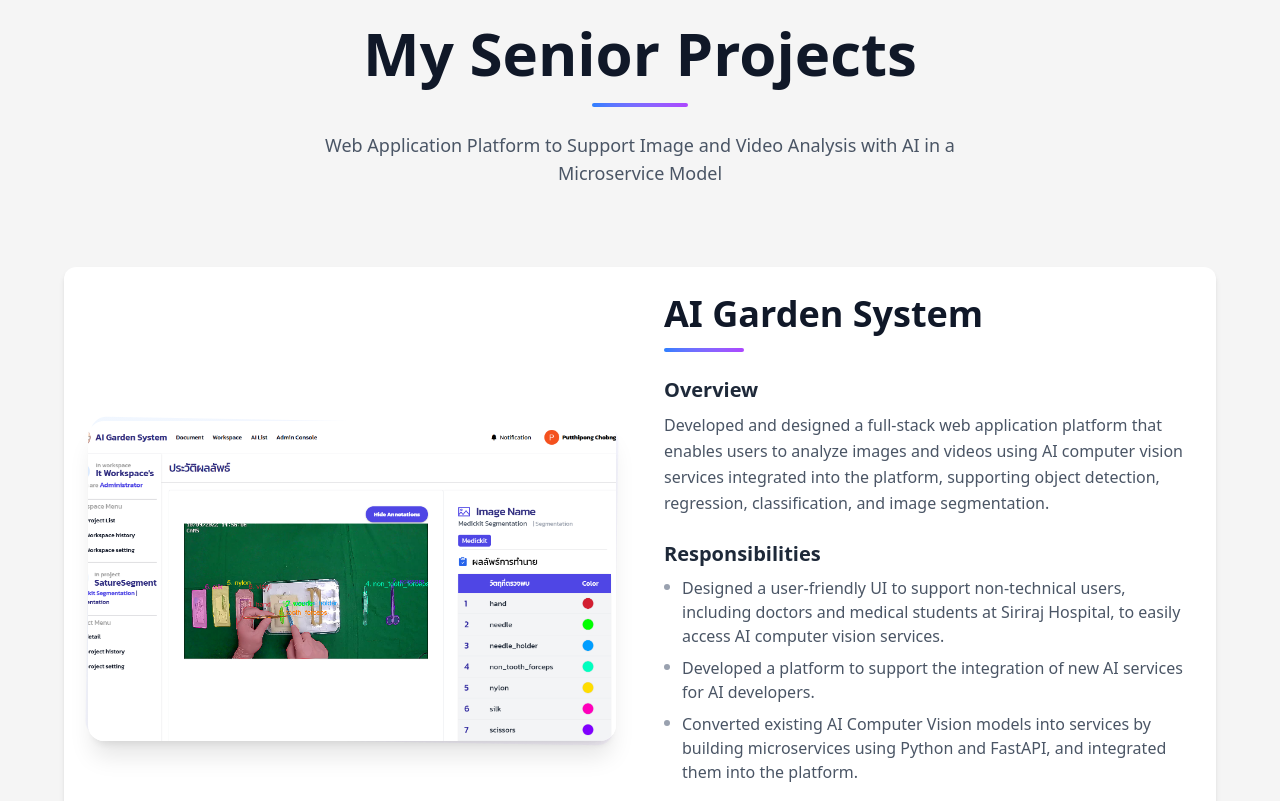
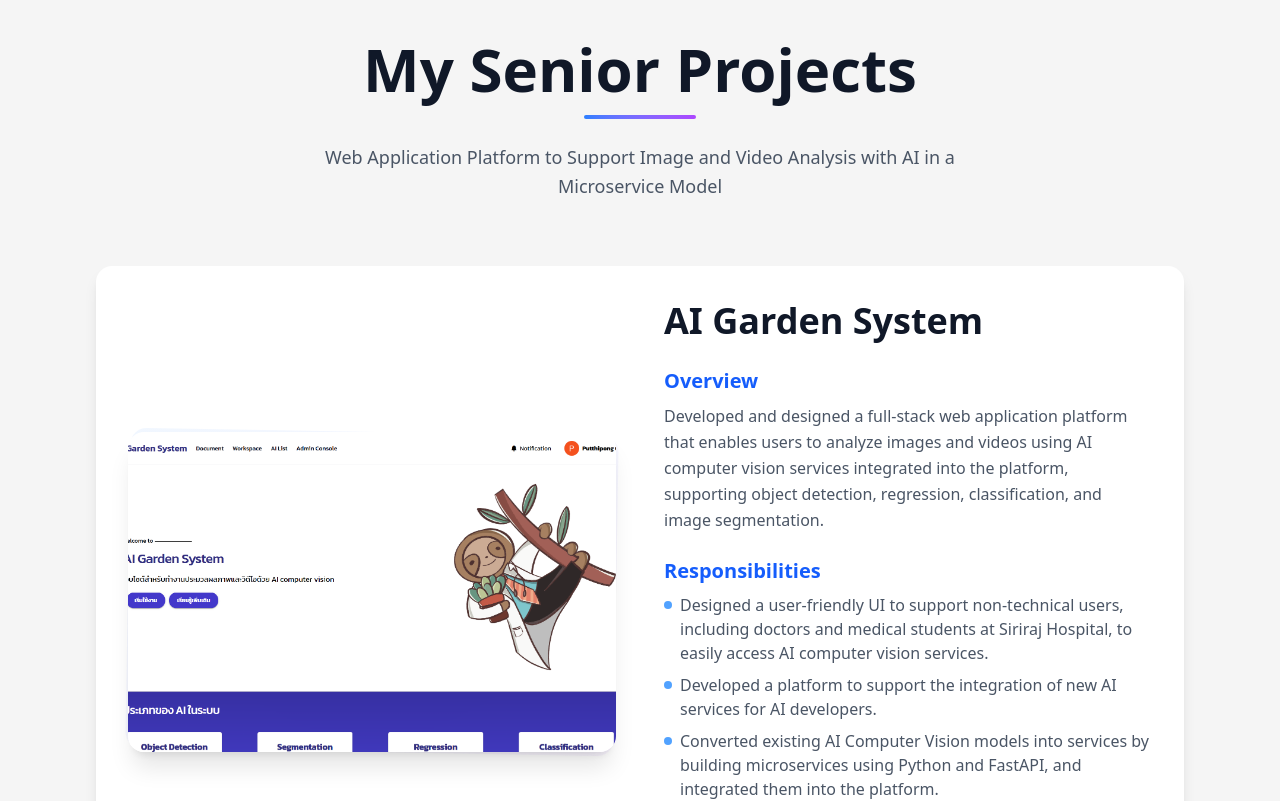
Before and after one commit to aumputthipong/my-portfolio, a Next.js app: page / in a window 1280 px wide. Shown: the part 2800-3601 px from the top of the page. Built offline with nearby package versions, Linux system fonts and the light colour scheme.

Commit message:
update:image &detail

```diff
--- a/src/app/page.tsx
+++ b/src/app/page.tsx
@@ -10,13 +10,11 @@ import Projects from '@/component/Projects'
 
 export default function Home() {
   return (
-    <main >
-
+    <main>
       <Hero/>
       <AboutMe/>
       <Projects />
       <ContactSection/>
-
     </main>
   )
 }
--- a/src/component/Project/GraduationProjects.tsx
+++ b/src/component/Project/GraduationProjects.tsx
@@ -27,24 +27,24 @@ const GraduationProjects = () => {
         "Docker",
       ],
       images: [
+        "/projects/senior/ai-web.png",
+        "/projects/senior/ai-web (9).png",
         "/projects/senior/ai-web (3).png",
         "/projects/senior/ai-web (17).png",
         "/projects/senior/ai-web (2).png",
         "/projects/senior/ai-web (19).png",
         "/projects/senior/ai-web (18).png",
         "/projects/senior/ai-web (1).png",
+        "/projects/senior/ai-web (20).png",
         "/projects/senior/ai-web (4).png",
-        "/projects/senior/ai-web.png",
-        "/projects/senior/ai-web (9).png",
+        // "/projects/senior/ai-web (8).png",
+        "/projects/senior/ai-web (7).png",
         "/projects/senior/ai-web (5).png",
         "/projects/senior/ai-web (6).png",
-        "/projects/senior/ai-web (7).png",
-        "/projects/senior/ai-web (14).png",
-        "/projects/senior/ai-web (8).png",
+        "/projects/senior/ai-web (10).png",
+        // "/projects/senior/ai-web (14).png",
         // "/projects/senior/ai-web (12).png",
         "/projects/senior/ai-web (11).png",
-        "/projects/senior/ai-web (10).png",
-        "/projects/senior/ai-web (20).png",
         // "/projects/senior/ai-web (13).png",
       ],
       github: "https://github.com/aumputthipong/AI-garden-System.git",
@@ -54,28 +54,25 @@ const GraduationProjects = () => {
   ];
 
   return (
-    <div className="max-w-6xl mx-auto  py-16   ">
+<div className="max-w-6xl mx-auto py-20 px-4 lg:px-8">
   {/* Header Section */}
-      <div className="text-center mb-20">
-        <div className="inline-block relative">
-          <h2 className="text-5xl lg:text-6xl font-bold text-gray-900 mb-4">
+  <div className="text-center mb-16">
+    <h2 className="text-5xl lg:text-6xl font-extrabold text-gray-900 dark:text-white mb-4">
       My Senior Projects
     </h2>
-          {/* Subtle underline accent */}
-          <div className="absolute -bottom-2 left-1/2 transform -translate-x-1/2 w-24 h-1 bg-gradient-to-r from-blue-500 to-purple-500 rounded-full"></div>
-        </div>
-        <p className="text-gray-600 text-lg mt-8 max-w-2xl mx-auto">
+    <div className="mx-auto w-28 h-1 bg-gradient-to-r from-blue-500 to-purple-500 rounded-full"></div>
+    <p className="mt-6 text-gray-600 dark:text-gray-300 text-lg max-w-2xl mx-auto leading-relaxed">
       Web Application Platform to Support Image and Video Analysis with AI
       in a Microservice Model
     </p>
   </div>
 
-      {/* Projects Grid/List */}
-
+  {/* Projects Grid */}
+  <div className="grid gap-12">
     {projects.map((project, index) => (
       <div
         key={project.id}
-  className="flex flex-col lg:flex-row items-center gap-12 overflow-hidden p-6 bg-white dark:bg-slate-800 rounded-xl shadow-md group transition-all"
+        className="flex flex-col lg:flex-row items-center gap-12 bg-white dark:bg-slate-800 rounded-2xl shadow-lg hover:shadow-xl transition-shadow duration-300 p-8"
       >
   {/* Project Image */}
   <div className="w-full lg:w-1/2 h-80 relative">
@@ -108,58 +105,51 @@ const GraduationProjects = () => {
     </div>
   </div>
 
-  {/* Project Info */}
    <div className="w-full lg:w-1/2 space-y-6">
           {/* Title */}
-    <div className="relative">
           <h3 className="text-3xl lg:text-4xl font-bold text-gray-900 dark:text-white leading-tight">
             {project.title}
           </h3>
-      <div className="mt-3 w-20 h-1 bg-gradient-to-r from-blue-500 to-purple-500 rounded-full" />
-    </div>
 
           {/* Overview */}
-    <div className="space-y-2">
-      <h4 className="text-xl font-semibold text-gray-800 dark:text-gray-200 flex items-center gap-2">
+          <div>
+            <h4 className="text-xl font-semibold text-blue-600 dark:text-blue-400 mb-2">
               Overview
             </h4>
-      <p className="text-gray-600 dark:text-gray-300 leading-relaxed text-base">
+            <p className="text-gray-600 dark:text-gray-300 leading-relaxed">
               {project.description}
             </p>
           </div>
 
-    {/* Objective */}
-    <div className="space-y-2">
-      <h4 className="text-xl font-semibold text-gray-800 dark:text-gray-200 flex items-center gap-2">
+          {/* Responsibilities */}
+          <div>
+            <h4 className="text-xl font-semibold text-blue-600 dark:text-blue-400 mb-2">
               Responsibilities
             </h4>
+            <ul className="space-y-2 text-gray-600 dark:text-gray-300">
               {Array.isArray(project.responsibility) ? (
-        <ul className="text-gray-600 dark:text-gray-300 text-base space-y-2">
-          {project.responsibility.map((item, i) => (
-            <li key={i} className="flex items-start gap-3">
-              <span className="w-1.5 h-1.5 bg-gray-400 rounded-full mt-2 flex-shrink-0"></span>
-              <span>{item}</span>
+                project.responsibility.map((item, i) => (
+                  <li key={i} className="flex items-start gap-2">
+                    <span className="w-2 h-2 bg-blue-400 rounded-full mt-2 flex-shrink-0"></span>
+                    {item}
                   </li>
-          ))}
+                ))
+              ) : (
+                <p>{project.responsibility}</p>
+              )}
             </ul>
-      ) : (
-        <p className="text-gray-600 dark:text-gray-300 text-base">
-          {project.responsibility}
-        </p>
-      )}
           </div>
 
           {/* Technologies */}
-    <div className="space-y-2">
-     <h4 className="text-xl font-semibold text-gray-800 dark:text-gray-200 flex items-center gap-2 ">
+          <div>
+            <h4 className="text-xl font-semibold text-blue-600 dark:text-blue-400 mb-2">
               Technology
             </h4>
             <div className="flex flex-wrap gap-2">
-
               {project.tech.map((tech, i) => (
                 <span
                   key={i}
-                            className="bg-gradient-to-r from-blue-50 to-indigo-50 text-blue-700 text-xs px-3 py-1 rounded-full border border-blue-200 font-medium"
+                  className="bg-gradient-to-r from-blue-50 to-indigo-50 dark:from-slate-700 dark:to-slate-600 text-blue-700 dark:text-blue-300 text-xs px-3 py-1 rounded-full border border-blue-200 dark:border-slate-500 font-medium"
                 >
                   {tech}
                 </span>
@@ -168,8 +158,10 @@ const GraduationProjects = () => {
           </div>
         </div>
       </div>
+    ))}
+  </div>
 
-        ))}
+
 
       {openProject !== null && (
         <ProjectModal
--- a/src/data/ProjectsData.tsx
+++ b/src/data/ProjectsData.tsx
@@ -67,25 +67,22 @@ export const projectData = [
     year: 2023,
     images: [
       "/projects/jobapp/jobapp (1).png",
-      "/projects/jobapp/jobapp (2).png",
-      "/projects/jobapp/jobapp (3).png",
+      "/projects/jobapp/jobapp (21).png",
+      "/projects/jobapp/jobapp (20).png",
+      "/projects/jobapp/jobapp (19).png",
+      "/projects/jobapp/jobapp (6).png",
+      "/projects/jobapp/jobapp (17).png",
       "/projects/jobapp/jobapp (4).png",
+      "/projects/jobapp/jobapp (11).png",
+      "/projects/jobapp/jobapp (13).png",
+      // "/projects/jobapp/jobapp (2).png",
+      // "/projects/jobapp/jobapp (12).png",
       "/projects/jobapp/jobapp (5).png",
-      "/projects/jobapp/jobapp (6).png",
-      "/projects/jobapp/jobapp (7).png",
-      "/projects/jobapp/jobapp (8).png",
-      "/projects/jobapp/jobapp (9).png",
-      "/projects/jobapp/jobapp (11).png",
-      "/projects/jobapp/jobapp (12).png",
-      "/projects/jobapp/jobapp (13).png",
+      "/projects/jobapp/jobapp (15).png",
       "/projects/jobapp/jobapp (14).png",
-      "/projects/jobapp/jobapp (15).png",
-      "/projects/jobapp/jobapp (16).png",
-      "/projects/jobapp/jobapp (17).png",
       "/projects/jobapp/jobapp (18).png",
-      "/projects/jobapp/jobapp (19).png",
-      "/projects/jobapp/jobapp (20).png",
-      "/projects/jobapp/jobapp (21).png",
+
+
     ],
     haveImage: true,
     layout: "mobile",
```
Lines whose indentation alone changed are shown as unchanged.
